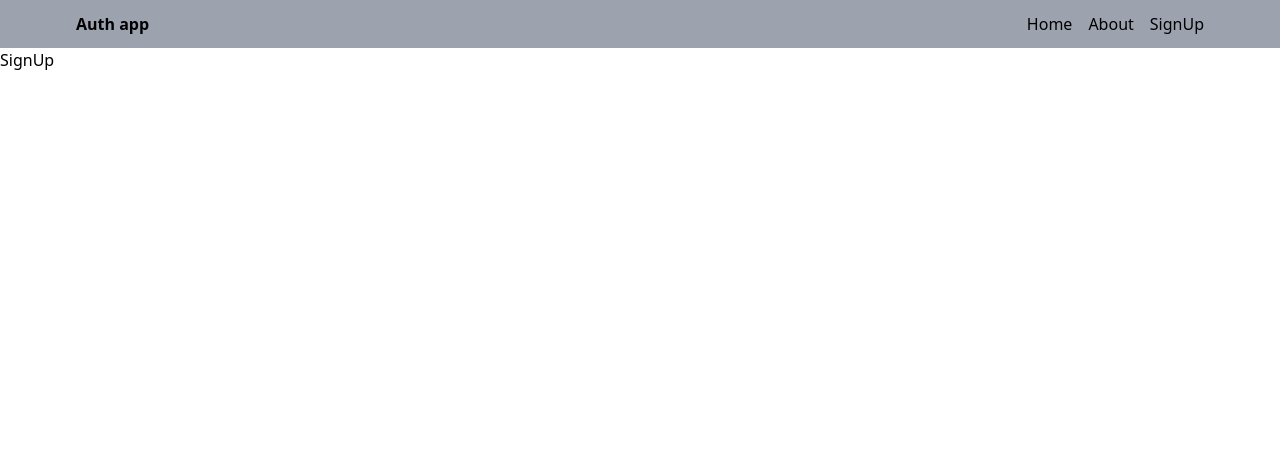
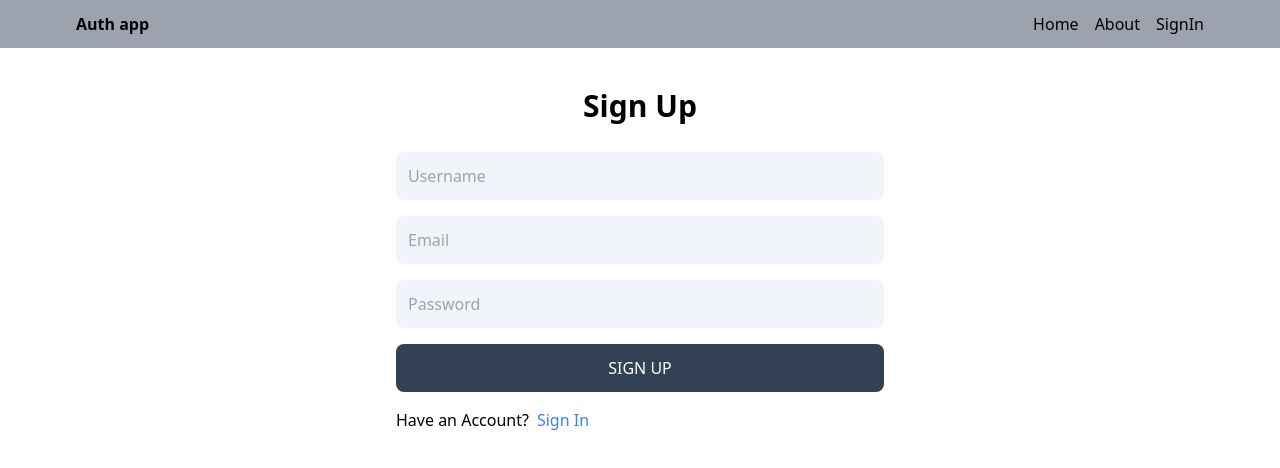
Before and after one commit to Althaf717/MERN-auth, a React (Vite) app in the folder user/: page /sign-up in a window 1280 px wide. Shown: the top 468 px of the page. Built offline with nearby package versions, Linux system fonts and the light colour scheme.

Commit message:
complete signup page ui

```diff
--- a/user/src/components/Header.jsx
+++ b/user/src/components/Header.jsx
@@ -16,7 +16,7 @@
             <li>About</li>
           </Link>
           <Link to="/sign-in">
-            <li>SignUp</li>
+            <li>SignIn</li>
           </Link>
         </ul>
       </div>
--- a/user/src/pages/SignUp.jsx
+++ b/user/src/pages/SignUp.jsx
@@ -1,8 +1,23 @@
 import React from 'react'
+import { Link } from 'react-router-dom'
 
 const SignUp = () => {
   return (
-    <div>SignUp</div>
+    <div className='p-3 max-w-lg mx-auto'>
+      <h1 className='text-center text-3xl font-semibold my-7'>Sign Up</h1>
+      <form className='flex flex-col gap-4'>
+        <input type="text" placeholder='Username' id='username' className='bg-slate-100 rounded-lg p-3'/>
+        <input type="email" placeholder='Email' id='email' className='bg-slate-100 rounded-lg p-3'/>
+        <input type="password" placeholder='Password' id='password' className='bg-slate-100 rounded-lg p-3'/>
+        <button className='bg-slate-700 text-white p-3 rounded-lg uppercase hover:opacity-95 disabled:opacity-80'>sign up</button>
+      </form>
+      <div className="flex mt-4 gap-2">
+        <p>Have an Account?</p>
+        <Link to="/sign-in">
+          <span className='text-blue-500'>Sign In</span>
+        </Link>
+      </div>
+    </div>
   )
 }
 
```
